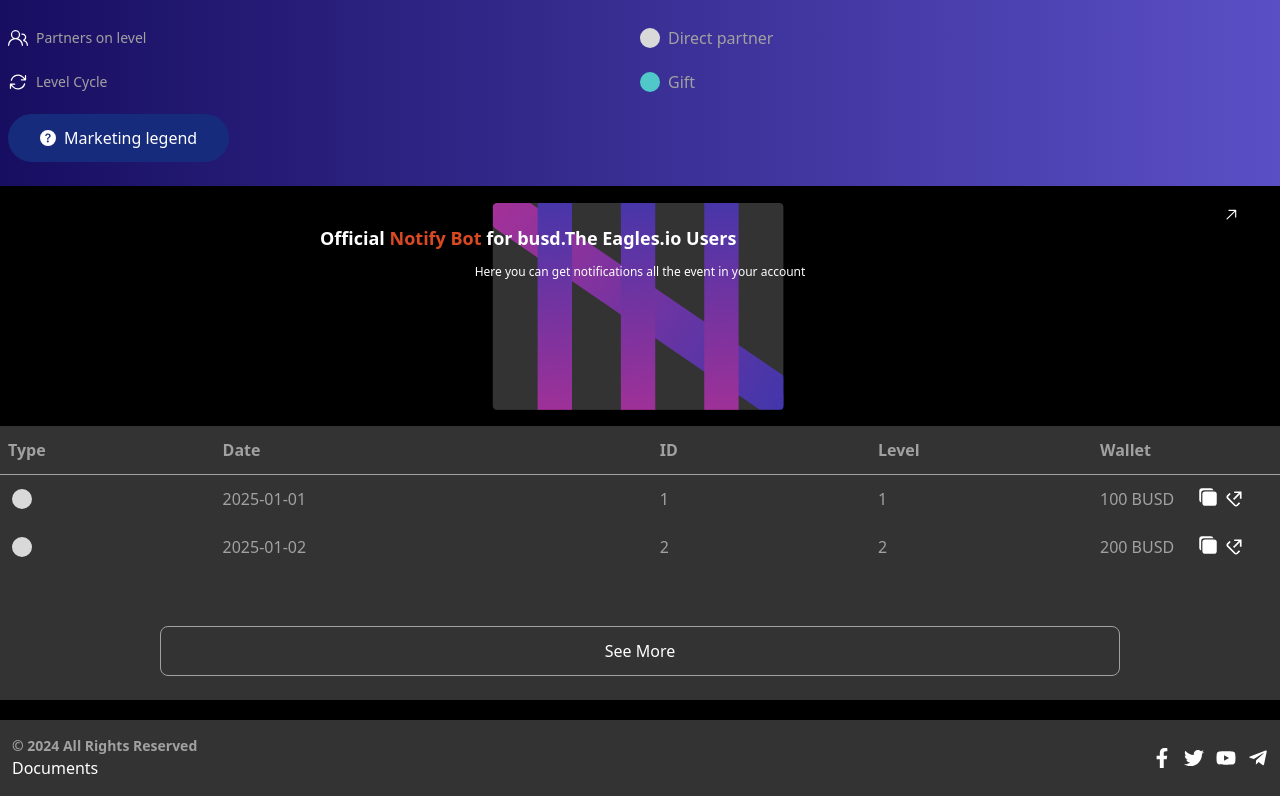
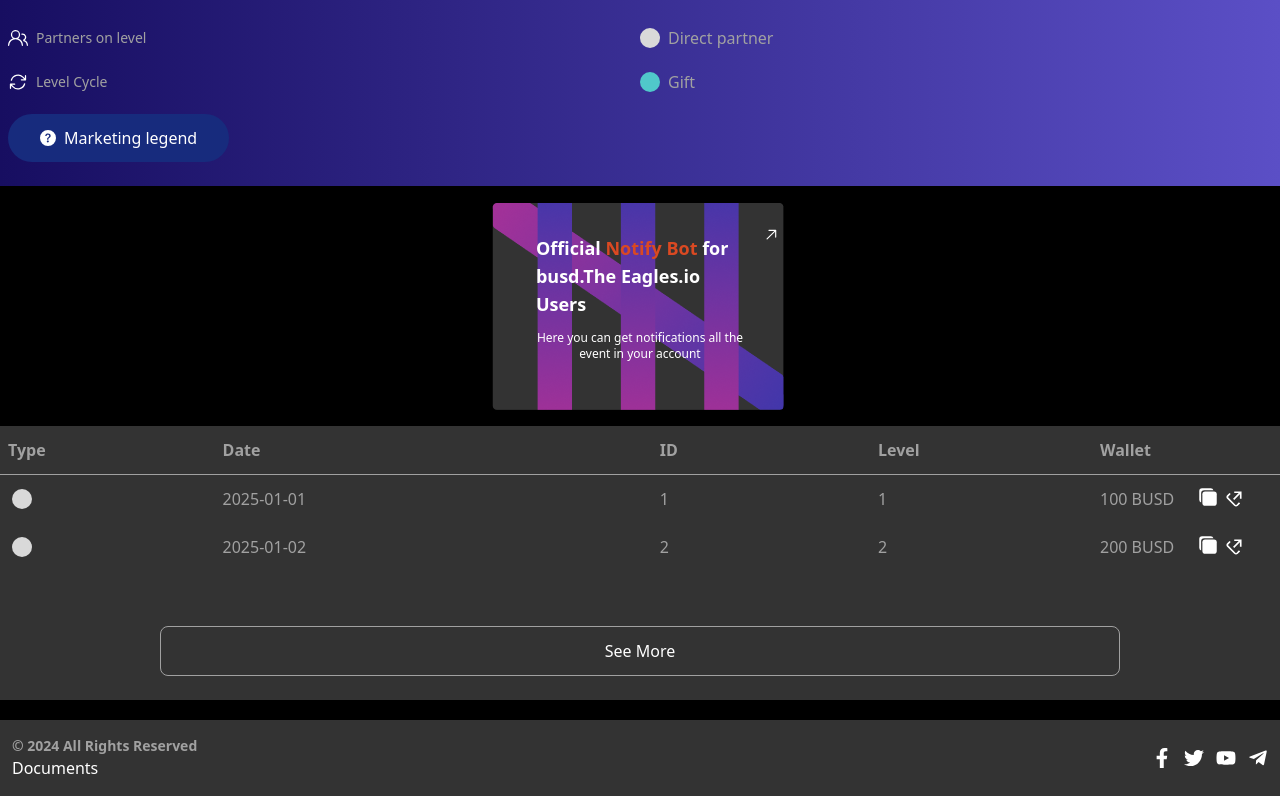
Before and after one commit to Awais-Ishaq-Ai/TheEagles.io, a React (Vite) app: page /lvlx3 in a window 1280 px wide. Shown: the part 981-1777 px from the top of the page. Built offline with nearby package versions, Linux system fonts and the light colour scheme.

Commit message:
setting the arrow icon

```diff
--- a/src/Components/Lvl3/Notify.jsx
+++ b/src/Components/Lvl3/Notify.jsx
@@ -6,14 +6,16 @@
     <>
       <div className='w-full flex justify-center'>
         <div
-          className='h-[240px] w-full bg-auto bg-no-repeat bg-top'
+          className='h-[240px] w-auto bg-auto bg-no-repeat bg-top'
           style={{ backgroundImage: `url(${bgImage})` }}
         >
-          <GoArrowUpRight className='text-textColor3 mt-5 text-lg ms-auto me-10' />
-          <h1 className='text-lg font-semibold text-textColor3 w-1/2 mx-auto'>
-            Official <span className='text-landingtext'>Notify Bot</span> for
-            busd.The Eagles.io Users
-          </h1>
+          <div className='relative mt-12 w-full'>
+            <GoArrowUpRight className='text-textColor3 mt-5 text-lg ms-auto me-10 absolute -top-7 right-7' />
+            <h1 className='text-lg font-semibold text-textColor3 w-1/2 mx-auto'>
+              Official <span className='text-landingtext'>Notify Bot</span> for
+              busd.The Eagles.io Users
+            </h1>
+          </div>
           <p className='text-textColor3 w-1/2 mt-3 text-xs mx-auto text-center'>
             Here you can get notifications all the event in your account
           </p>
```
